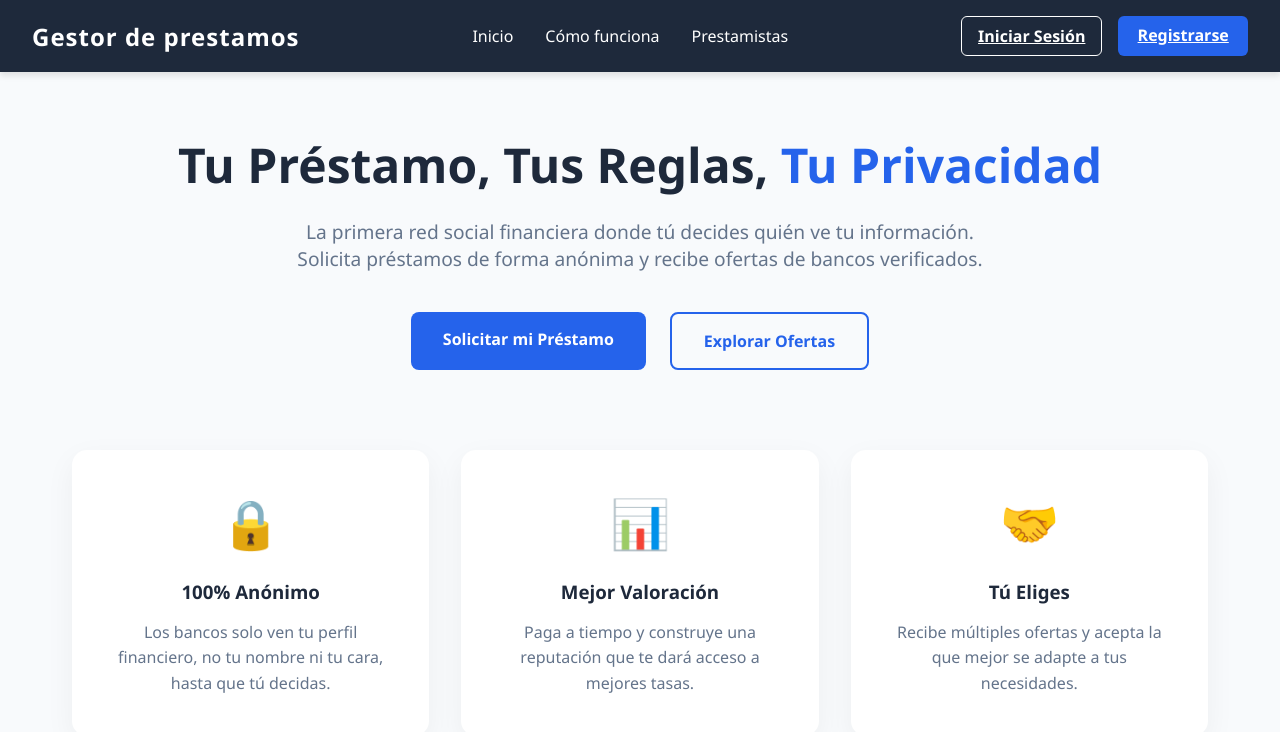
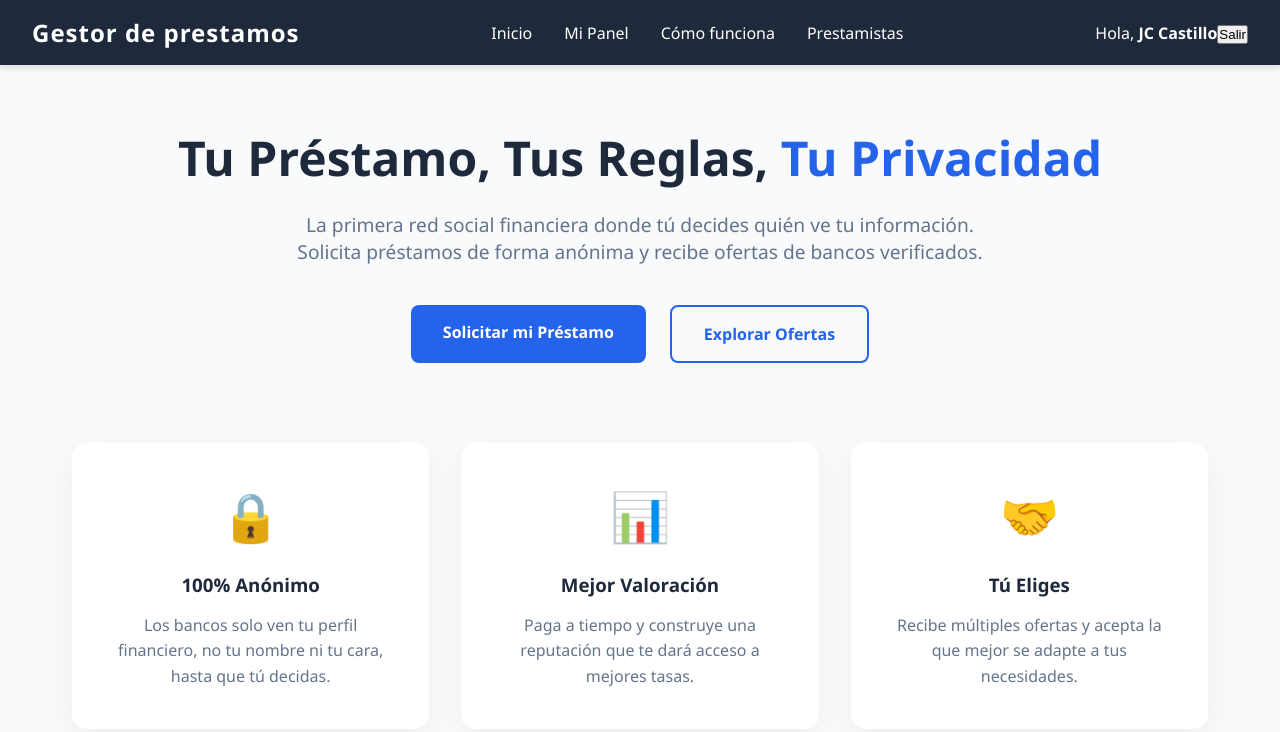
Before and after one commit to HelloAngel0202/Prototipo-de-sistema-digital, a React (Vite) app in the folder React/: page / in a window 1280 px wide. Shown: the top 732 px of the page. Built offline with nearby package versions, Linux system fonts and the light colour scheme.

Commit message:
Added simulation to log in and log out

```diff
--- a/React/src/App.jsx
+++ b/React/src/App.jsx
@@ -1,19 +1,35 @@
-import { Routes, Route } from 'react-router-dom';
+import { Routes, Route, Navigate } from 'react-router-dom';
+import { useState } from 'react';
 import Navbar from './components/Navbar/Navbar';
 import Home from './components/Home/Home';
 import Register from './components/Auth/Register';
 import Login from './components/Auth/Login';
 
 function App() {
+
+  const [user, setUser] = useState({ name: "JC Castillo", role: "cliente" });
+  // const [user, setUser] = useState(null);
+
   return (
     <div className="App">
 
-      <Navbar />
+      <Navbar user={user} />
       <Routes>
-        <Route path='/' element={ <Home />}
+        <Route path='/' element={<Home />} />
+        <Route path='/login' element={user ? <Navigate to="/dashboard" /> : <Login setUser={setUser} />} />
+        <Route path='/register' element={user ? <Navigate to="/dashboard" /> : <Register setUser={setUser} />} />
+
+        <Route  path='/dashboard' element={
+          user ? (
+            <div style={{ padding: '2rem' }}>
+              <h1>Panel de {user.role === 'cliente' ? 'Préstamos' : 'Inversiones'}</h1>
+              <p>Bienvenido, {user.name}. Aquí verás tu información privada.</p>
+            </div>
+          ) : (
+            <Navigate to="/login" />
+          )
+        }
         />
-        <Route path='/login' element={<Login />}/>
-        <Route path='/register' element={<Register />}/>
       </Routes>
 
     </div>
--- a/React/src/components/Navbar/Navbar.jsx
+++ b/React/src/components/Navbar/Navbar.jsx
@@ -1,7 +1,7 @@
 import './Navbar.css';
 import { Link } from 'react-router-dom';
 
-function Navbar() {
+function Navbar({ user }) {
 
     return (
         <header className='navbar'>
@@ -12,14 +12,24 @@ function Navbar() {
             </div>
             <nav className="navbar-links">
                 <Link to="/">Inicio</Link>
+                {user && <Link to="/dashboard">Mi Panel</Link>}
                 <a href="#information">Cómo funciona</a>
                 <a href="#banks">Prestamistas</a>
             </nav>
             <div className="navbar-actions">
-                <Link className='btn-login' to="/login">Iniciar Sesión</Link>
-                <Link className='btn-register' to="/register">Registrarse</Link>
-            </div>
-        </header>
+                {user ? (
+                    <div className="user-profile-nav">
+                        <span>Hola, <strong>{user.name}</strong></span>
+                        <button className='btn-logout' onClick={() => window.location.reload()}> Salir </button>
+                    </div>
+                ) : (
+                    <div>
+                        <Link className='btn-login' to="/login">Iniciar Sesión</Link>
+                        <Link className='btn-register' to="/register">Registrarse</Link>
+                    </div>
+                )}
+            </div >
+        </header >
     );
 
 }
```
